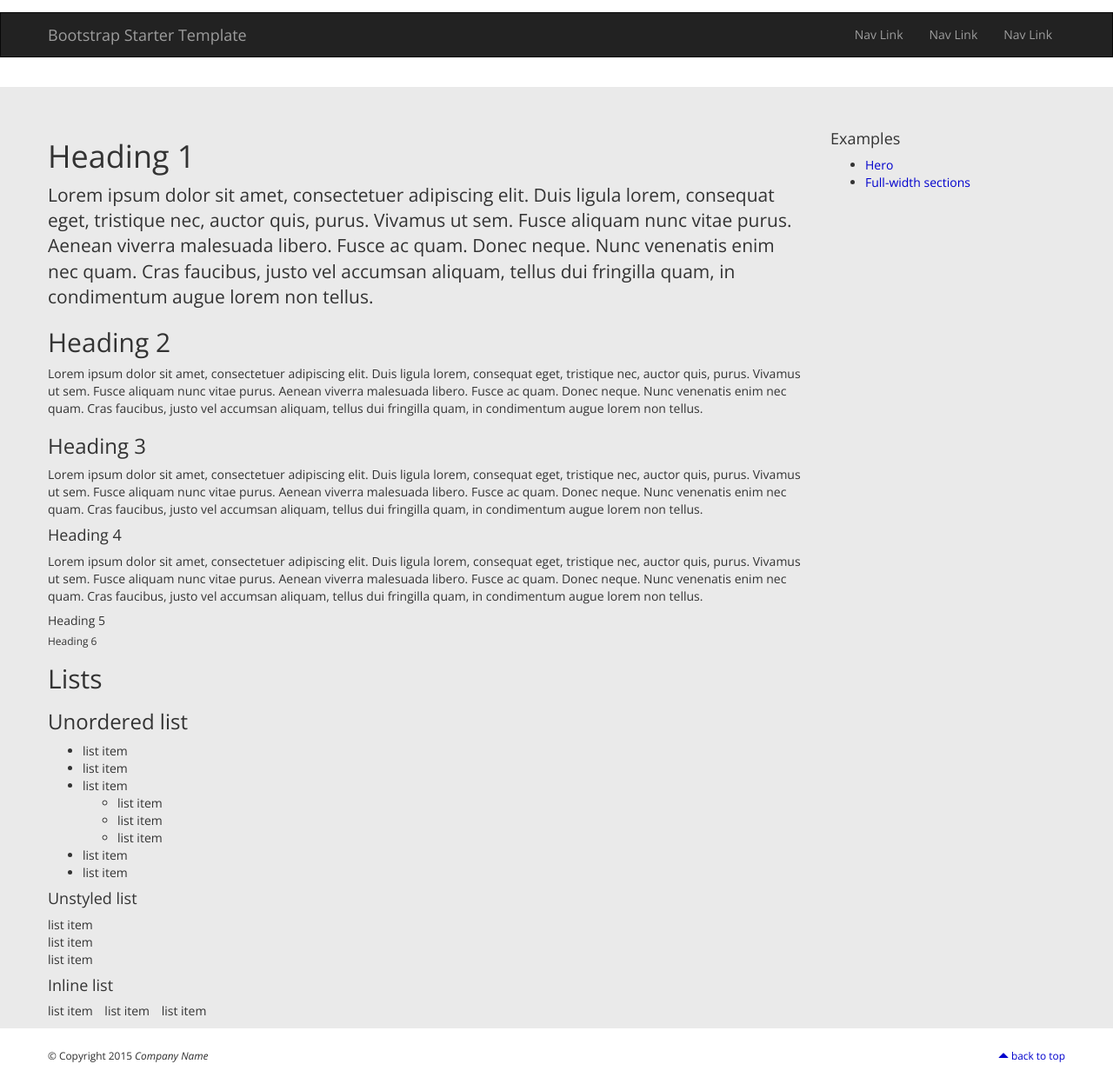
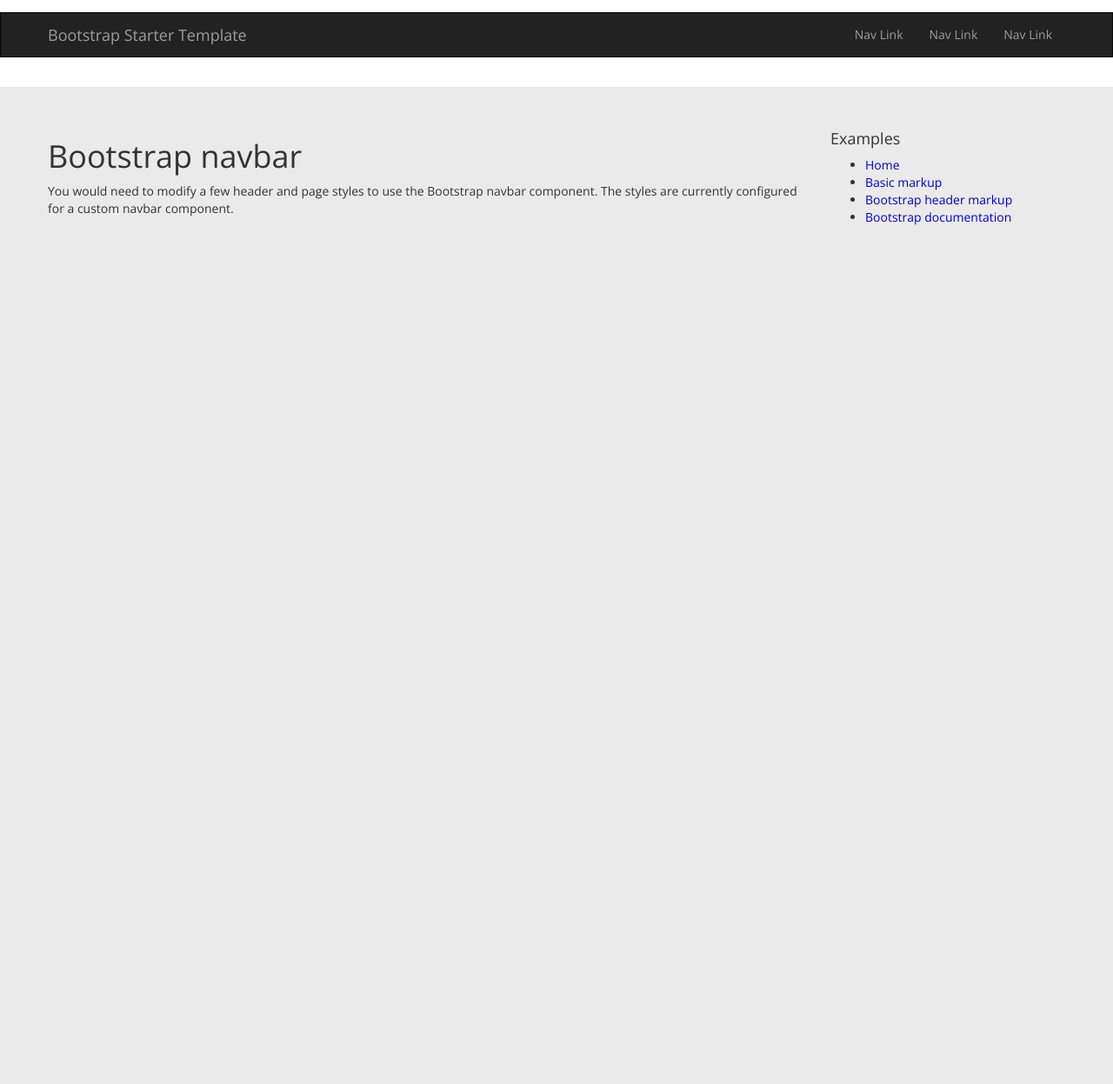
Before and after one commit to dsgreen/project-boilerplate, a website: page bootstrap-header.html in a window 1280 px wide. Shown: the whole page at 87% size. After the commit the page ends 800 px from the top, so only its background shows below. Drawn offline with nearby package versions, Linux system fonts and the light colour scheme; files that its build step writes are made by us from their sources.

Commit message:
Update Bootstrap navbar page

```diff
--- a/bootstrap-header.html
+++ b/bootstrap-header.html
@@ -47,71 +47,19 @@
 <section class="container-fluid" id="content">
   <div class="row">
     <main class="col-sm-9" id="main" role="main">
-      <h1>Heading 1</h1>
-      <p class="lead">Lorem ipsum dolor sit amet, consectetuer adipiscing elit. Duis ligula lorem, consequat eget,
-        tristique nec, auctor quis, purus. Vivamus ut sem. Fusce aliquam nunc vitae purus. Aenean viverra malesuada
-        libero. Fusce ac quam. Donec neque. Nunc venenatis enim nec quam. Cras faucibus, justo vel accumsan aliquam,
-        tellus dui fringilla quam, in condimentum augue lorem non tellus. </p>
-
-      <h2>Heading 2</h2>
-      <p>Lorem ipsum dolor sit amet, consectetuer adipiscing elit. Duis ligula lorem, consequat eget, tristique nec,
-        auctor quis, purus. Vivamus ut sem. Fusce aliquam nunc vitae purus. Aenean viverra malesuada libero. Fusce ac
-        quam. Donec neque. Nunc venenatis enim nec quam. Cras faucibus, justo vel accumsan aliquam, tellus dui fringilla
-        quam, in condimentum augue lorem non tellus. </p>
-
-      <h3>Heading 3</h3>
-      <p>Lorem ipsum dolor sit amet, consectetuer adipiscing elit. Duis ligula lorem, consequat eget, tristique nec,
-        auctor quis, purus. Vivamus ut sem. Fusce aliquam nunc vitae purus. Aenean viverra malesuada libero. Fusce ac
-        quam. Donec neque. Nunc venenatis enim nec quam. Cras faucibus, justo vel accumsan aliquam, tellus dui fringilla
-        quam, in condimentum augue lorem non tellus. </p>
-
-      <h4>Heading 4</h4>
-      <p>Lorem ipsum dolor sit amet, consectetuer adipiscing elit. Duis ligula lorem, consequat eget, tristique nec,
-        auctor quis, purus. Vivamus ut sem. Fusce aliquam nunc vitae purus. Aenean viverra malesuada libero. Fusce ac
-        quam. Donec neque. Nunc venenatis enim nec quam. Cras faucibus, justo vel accumsan aliquam, tellus dui fringilla
-        quam, in condimentum augue lorem non tellus. </p>
-
-      <h5>Heading 5</h5>
-      <h6>Heading 6</h6>
-
-      <h2>Lists</h2>
-      <h3>Unordered list</h3>
-      <ul>
-        <li>list item</li>
-        <li>list item</li>
-        <li>list item
-          <ul>
-            <li>list item</li>
-            <li>list item</li>
-            <li>list item</li>
-          </ul>
-        </li>
-        <li>list item</li>
-        <li>list item</li>
-      </ul>
-
-      <h4>Unstyled list</h4>
-      <ul class="list-unstyled">
-        <li>list item</li>
-        <li>list item</li>
-        <li>list item</li>
-      </ul>
-
-      <h4>Inline list</h4>
-      <ul class="list-inline">
-        <li>list item</li>
-        <li>list item</li>
-        <li>list item</li>
-      </ul>
-
+      <h1>Bootstrap navbar</h1>
+      <p>You would need to modify a few header and page styles to use the Bootstrap navbar component.
+        The styles are currently configured for a custom navbar component.</p>
     </main>
 
     <aside class="col-sm-3" role="complementary">
       <h4>Examples</h4>
       <nav>
         <ul>
-          <li><a href="example.html">Hero</a></li>
-          <li><a href="example.html">Full-width sections</a></li>
+          <li><a href="index.html">Home</a></li>
+          <li><a href="example.html">Basic markup</a></li>
+          <li><a href="bootstrap-header.html">Bootstrap header markup</a></li>
+          <li><a href="http://getbootstrap.com/">Bootstrap documentation</a></li>
         </ul>
       </nav>
     </aside>
@@ -119,13 +67,6 @@
   </div>
 </section>
 
-<footer class="site-footer" role="contentinfo">
-  <div class="container-fluid">
-    <p class="small pull-left">&copy; Copyright 2015 <i>Company Name</i></p>
-    <p class="small pull-right"><a href="#top"><i class="glyphicon glyphicon-triangle-top"></i> back to top</a></p>
-  </div>
-</footer>
-
 <script src="https://code.jquery.com/jquery-1.12.4.min.js" integrity="sha256-ZosEbRLbNQzLpnKIkEdrPv7lOy9C27hHQ+Xp8a4MxAQ=" crossorigin="anonymous"></script>
 <script src="https://maxcdn.bootstrapcdn.com/bootstrap/3.3.7/js/bootstrap.min.js" integrity="sha384-Tc5IQib027qvyjSMfHjOMaLkfuWVxZxUPnCJA7l2mCWNIpG9mGCD8wGNIcPD7Txa" crossorigin="anonymous"></script>
 <script src="js/main.js"></script>
```
